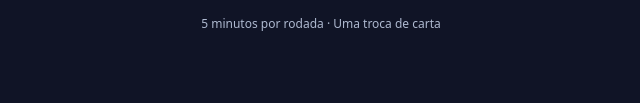
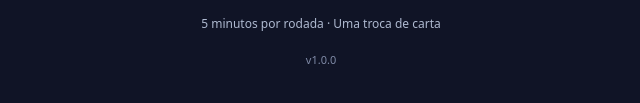
Before and after one commit to danieltugok/wavelength, a plain HTML site: page index.html in a window 1280 px wide. Shown: the part 609-712 px from the top of the page, 319-959 px from the left. Drawn offline with Linux system fonts and the light colour scheme.

Commit message:
Add pre-commit hook to auto-increment app version and update README with versioning instructions

```diff
--- a/index.html
+++ b/index.html
@@ -23,7 +23,7 @@
     <div class="panel theme-summary"><div class="eyebrow">TEMA DA PARTIDA</div><div class="selected-theme"><span id="selected-icon" class="big-emoji">🎯</span><div><h2 id="selected-name">Clássico</h2><p id="selected-desc" class="muted">De tudo um pouco</p></div></div><button id="choose" class="btn btn-outline">Escolher outro tema</button></div>
     <div class="panel settings"><div class="eyebrow">CONFIGURAÇÕES</div><label class="setting-row" for="duration"><span>Tempo por rodada</span><select id="duration"><option value="60">1 min</option><option value="120">2 min</option><option value="180">3 min</option><option value="240">4 min</option><option value="300" selected>5 min</option><option value="360">6 min</option><option value="420">7 min</option><option value="480">8 min</option><option value="540">9 min</option><option value="600">10 min</option></select></label></div>
     <button id="play" class="btn btn-primary btn-large">Começar partida <span aria-hidden="true">→</span></button>
-    <p class="footnote"><span id="duration-note">5 minutos</span> por rodada · Uma troca de carta<br><button id="install-link" class="link-btn hidden" type="button">📲 Instalar como app</button></p>
+    <p class="footnote"><span id="duration-note">5 minutos</span> por rodada · Uma troca de carta<br><button id="install-link" class="link-btn hidden" type="button">📲 Instalar como app</button><br><span class="version">v<span id="app-version">1.0.0</span></span></p>
   </section>
   <section id="themes" class="screen hidden" aria-label="Escolher tema">
     <div class="themes-header"><button id="theme-back" class="btn btn-subtle back-button" aria-label="Voltar ao menu">←</button><div><h2>Escolha o tema</h2><p class="muted">Cada tema tem seu próprio baralho</p></div></div>
--- a/styles.css
+++ b/styles.css
@@ -370,6 +370,11 @@ h2 {
   }
 }
 
+.version {
+  font-size: 11px;
+  color: #7f8aa6;
+  font-variant-numeric: tabular-nums;
+}
 .link-btn {
   background: none;
   border: 0;
```
Also changed, not shown: 2 other files.
